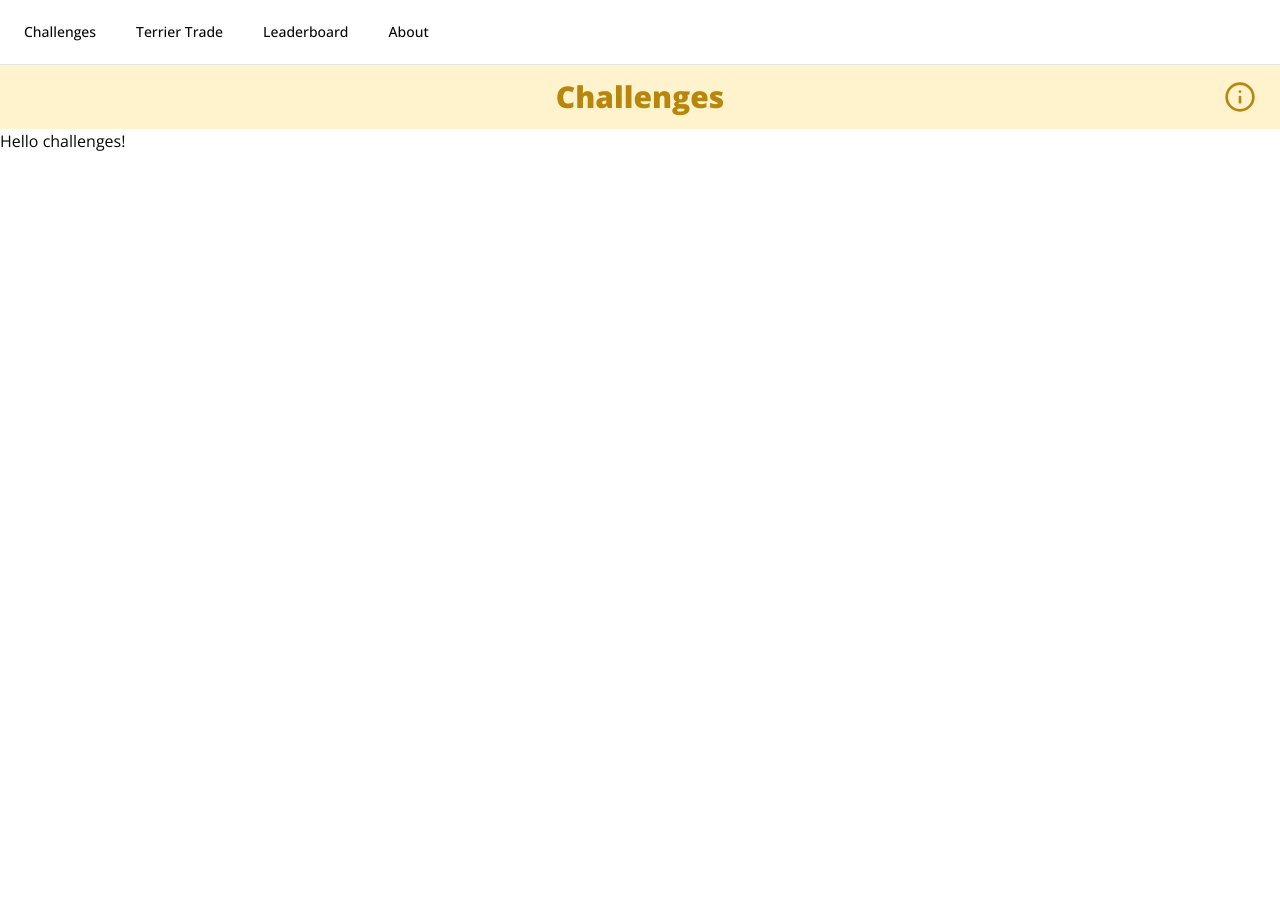
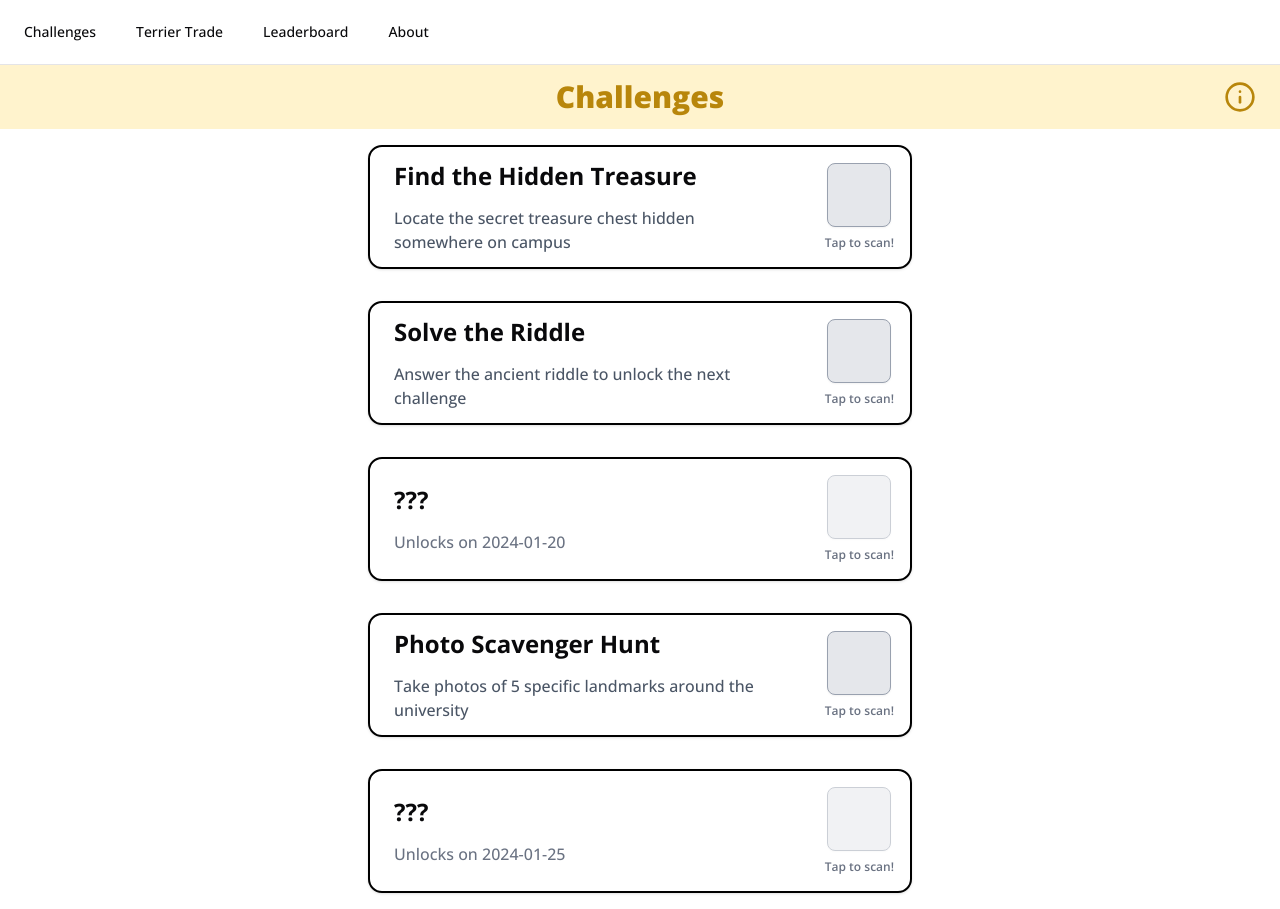
Before and after one commit to ScottyLabs/o-quest, a React (Vite) app in the folder apps/frontend/: page /challenges in a window 1280 px wide. Before the commit the page ends 800 px from the top, so only its background shows below. Built offline with nearby package versions, Linux system fonts and the light colour scheme.

Commit message:
feat: create challenges page using challenge card components with dummy data

```diff
--- a/apps/frontend/src/routes/challenges.tsx
+++ b/apps/frontend/src/routes/challenges.tsx
@@ -1,3 +1,4 @@
+import { ChallengeCard } from "@/components/challenge-card";
 import { PageHeader } from "@/components/page-header";
 import { createFileRoute } from "@tanstack/react-router";
 
@@ -6,13 +7,59 @@ export const Route = createFileRoute("/challenges")({
 });
 
 function Challenges() {
+    // Dummy challenge data
+    const dummyChallenges = [
+        {
+            name: "Find the Hidden Treasure",
+            description:
+                "Locate the secret treasure chest hidden somewhere on campus",
+            completed: false,
+            unlocked: true,
+            unlock_date: "2024-01-15",
+        },
+        {
+            name: "Solve the Riddle",
+            description:
+                "Answer the ancient riddle to unlock the next challenge",
+            completed: false,
+            unlocked: true,
+            unlock_date: "2024-01-16",
+        },
+        {
+            name: "Mystery Challenge",
+            description: "A mysterious challenge that will be revealed soon",
+            completed: false,
+            unlocked: false,
+            unlock_date: "2024-01-20",
+        },
+        {
+            name: "Photo Scavenger Hunt",
+            description:
+                "Take photos of 5 specific landmarks around the university",
+            completed: false,
+            unlocked: true,
+            unlock_date: "2024-01-17",
+        },
+        {
+            name: "Future Challenge",
+            description: "This challenge is locked for now",
+            completed: false,
+            unlocked: false,
+            unlock_date: "2024-01-25",
+        },
+    ];
+
     return (
         <div>
             <PageHeader
                 title="Challenges"
                 infoText="This page shows you the challenges."
             />
-            <p>Hello challenges!</p>
+            <div className="p-4 max-w-xl mx-auto flex flex-col gap-8">
+                {dummyChallenges.map((challenge, index) => (
+                    <ChallengeCard key={challenge.name} challenge={challenge} />
+                ))}
+            </div>
         </div>
     );
 }
```
